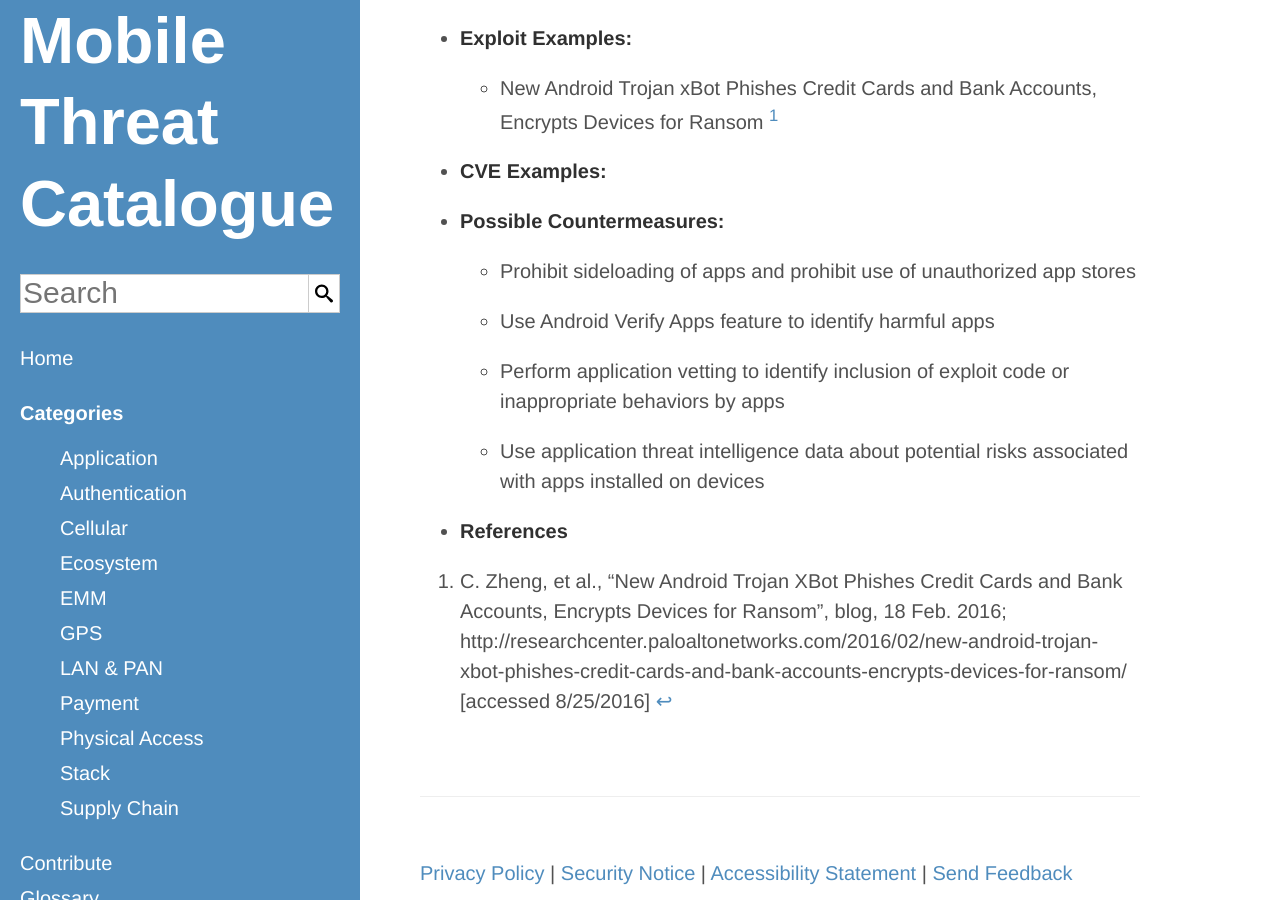
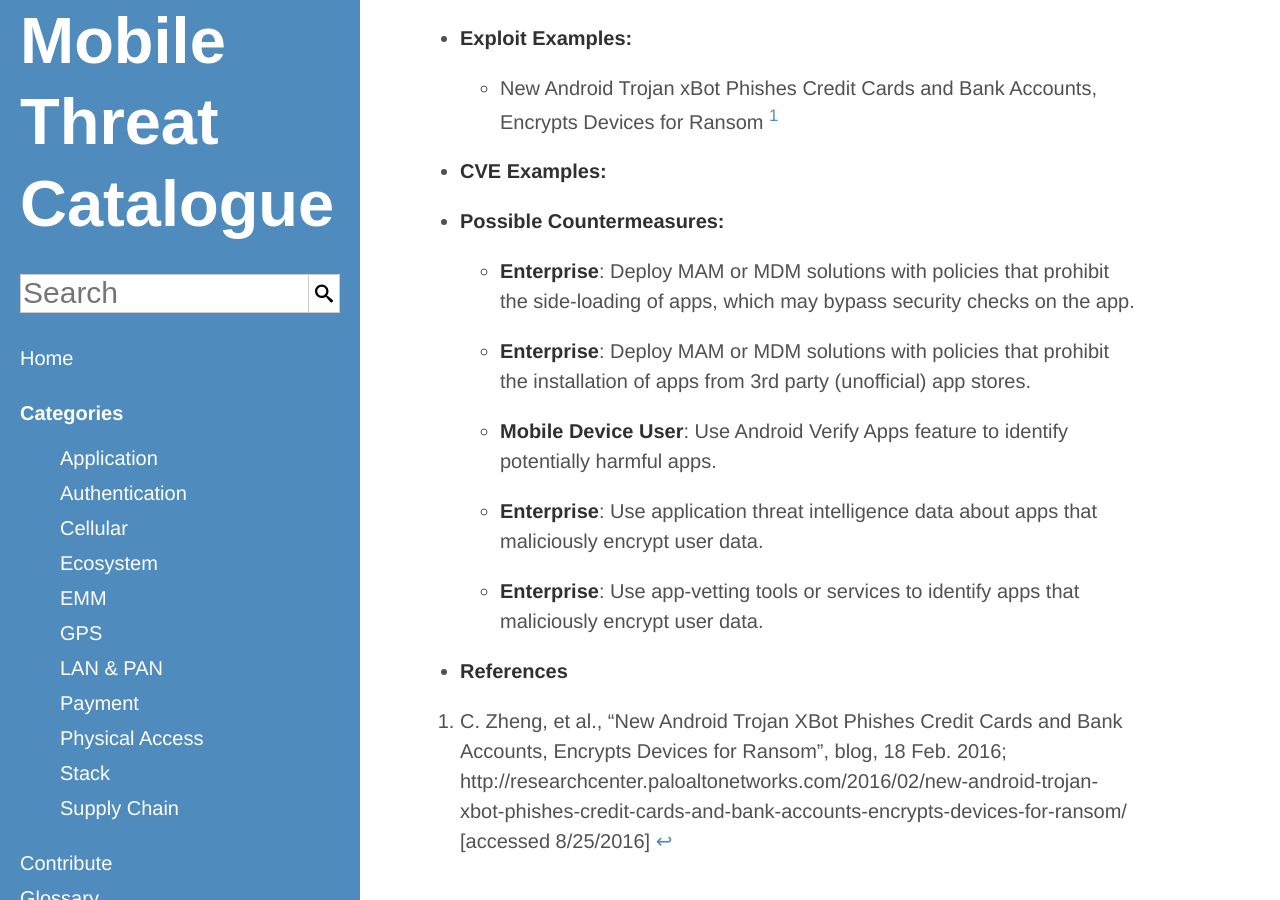
Before and after one commit to usnistgov/mobile-threat-catalogue, a Jekyll site: the page built from _application-threats/APP-28.md, in a window 1280 px wide and 900 px high, scrolled down 574 px. Built offline with Jekyll 4.4.1, drawn with Linux system fonts in a browser that asks for light colours.

Commit message:
#13: updated countermeasures and actors

```diff
--- a/_application-threats/APP-28.md
+++ b/_application-threats/APP-28.md
@@ -8,8 +8,14 @@
         - "New Android Trojan xBot Phishes Credit Cards and Bank Accounts, Encrypts Devices for Ransom [^96]"
     CVEExample:
     PossibleCountermeasures:
-        - "Prohibit sideloading of apps and prohibit use of unauthorized app stores"
-        - "Use Android Verify Apps feature to identify harmful apps"
-        - "Perform application vetting to identify inclusion of exploit code or inappropriate behaviors by apps"
-        - "Use application threat intelligence data about potential risks associated with apps installed on devices"
+        "Deploy MAM or MDM solutions with policies that prohibit the side-loading of apps, which may bypass security checks on the app.":
+            - Enterprise
+        "Deploy MAM or MDM solutions with policies that prohibit the installation of apps from 3rd party (unofficial) app stores.":
+            - Enterprise
+        "Use Android Verify Apps feature to identify potentially harmful apps.":
+            - Mobile Device User
+        "Use application threat intelligence data about apps that maliciously encrypt user data.":
+            - Enterprise
+        "Use app-vetting tools or services to identify apps that maliciously encrypt user data.":
+            - Enterprise
 ---
```
